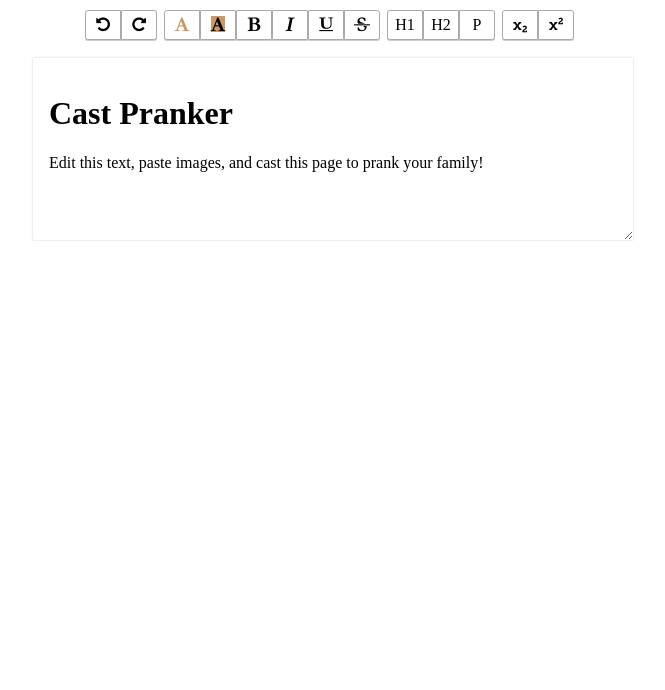
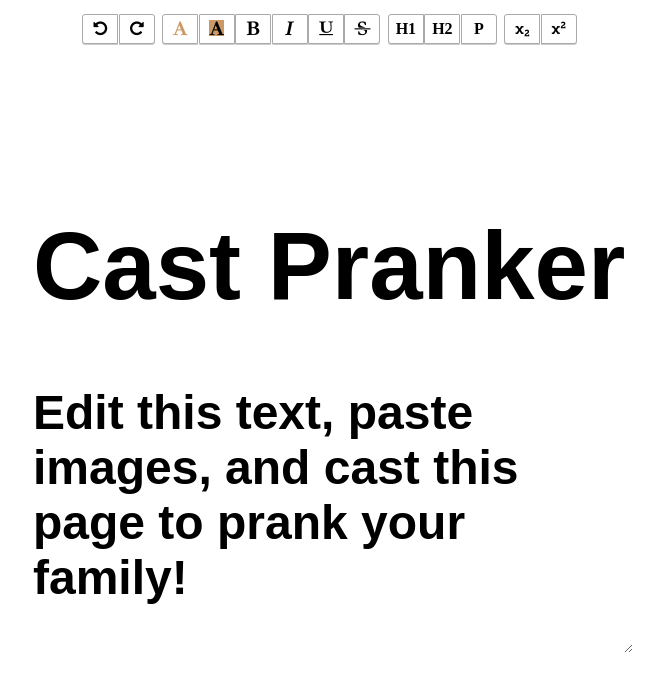
Before and after one commit to chr15m/castpranker.com, a website: page index.html in a window 1280 px wide. Shown: the whole page, without its empty margins (307-972 px from the left). Drawn offline with nearby package versions, Linux system fonts and the light colour scheme.

Commit message:
Layout and design tweaks.

```diff
--- a/style.css
+++ b/style.css
@@ -1,7 +1,16 @@
+html, body {
+  height: 100%;
+}
+
 body {
   margin: 0 auto;
   width: 600px;
-  font-family: 'Dosis';
+  font-weight: bold;
+  font-family: 'Arial';
+  display: flex;
+  flex-direction: column;
+  justify-content: center;
+  align-items: center;
 }
 
 a {
@@ -9,17 +18,17 @@ a {
 }
 
 #editor {
-  box-shadow: 0 0 2px #CCC;
+  font-size: 3em;
   min-height: 150px;
   overflow: auto;
-  padding: 1em;
-  margin-top: 20px;
   resize: vertical;
   outline: none;
 }
 
 .toolbar {
   text-align: center;
+  position: fixed;
+  top: 0.25em;
 }
 
 .toolbar a,
```
